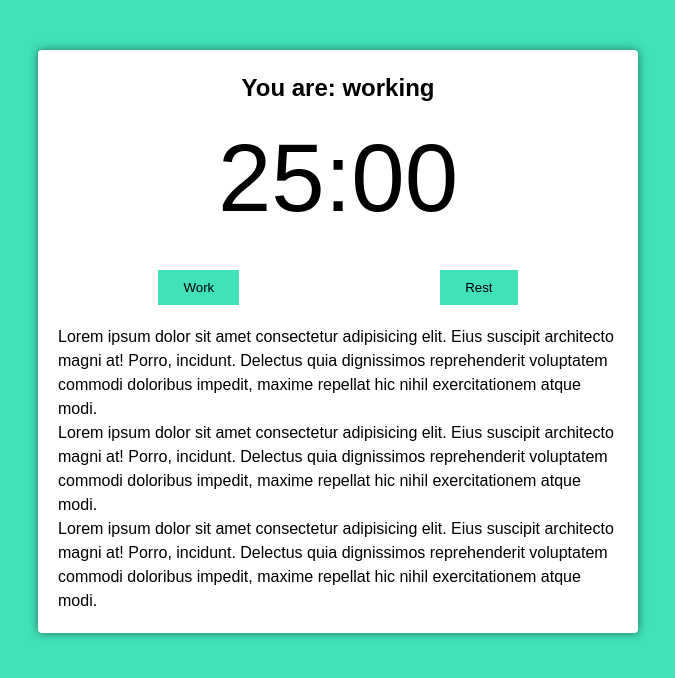
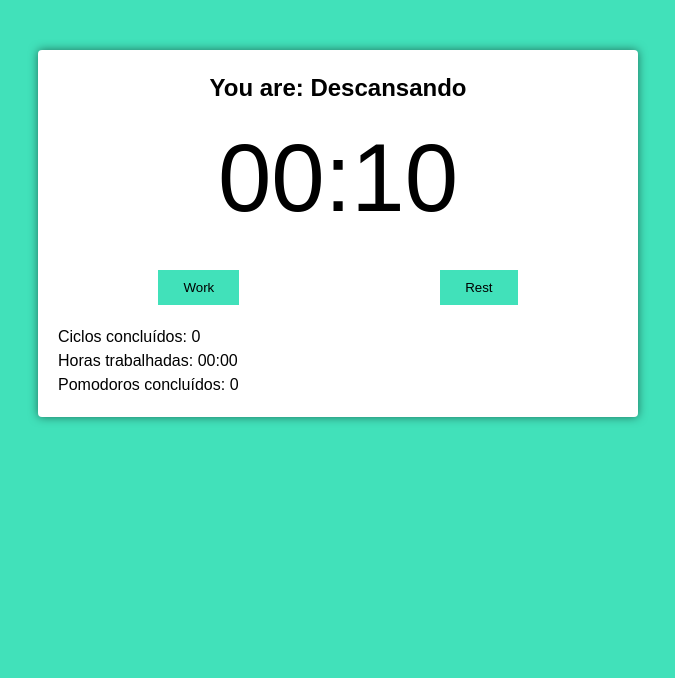
Before and after one commit to apolomoraes/pomodoro-ts, a React (Vite) app: page / in a window 1280 px wide. Shown: the top 678 px of the page, without its empty margins (302-977 px from the left). Built offline with nearby package versions, Linux system fonts and the light colour scheme.

Commit message:
added pomodoro logic

```diff
--- a/src/App.tsx
+++ b/src/App.tsx
@@ -4,9 +4,9 @@ export function App(): JSX.Element {
   return (
     <div className="container">
       <PomodoroTimer
-        pomodoroTime={1500}
-        shortRestTime={300}
-        longRestTime={900}
+        pomodoroTime={10}
+        shortRestTime={10}
+        longRestTime={10}
         cycles={4}
       />
     </div>
--- a/src/components/pomodoro-timer.tsx
+++ b/src/components/pomodoro-timer.tsx
@@ -1,9 +1,10 @@
-import { useState, useEffect } from 'react'
+import { useState, useEffect, useCallback } from 'react'
 import { useInterval } from '../hooks/use-interval';
 import { Button } from './button';
 import { Timer } from './timer';
 import bellStart from '../sounds/bell-start.mp3';
 import bellFinish from '../sounds/bell-finish.mp3';
+import { secondsToTime } from '../utils/seconds-to-time';
 
 const audioStartWorking = new Audio(bellStart);
 const audioStopWorking = new Audio(bellFinish);
@@ -18,26 +19,28 @@ export function PomodoroTimer(props: Props): JSX.Element {
   const [timeCouting, setTimeCouting] = useState(false);
   const [working, setWorking] = useState(false);
   const [resting, setResting] = useState(false);
-
-  useEffect(() => {
-    if (working) document.body.classList.add('working');
-    if (resting) document.body.classList.remove('working');
-    // eslint-disable-next-line react-hooks/exhaustive-deps
-  }, [working]);
+  const [cyclesQtdManager, setCyclesQtdManager] = useState(new Array(props.cycles - 1).fill(true));
+  const [completedCycles, setCompletedCycles] = useState(0);
+  const [fullWorkingTime, setFullWorkingTime] = useState(0);
+  const [numberOfPomodoros, setNumberOfPomodoros] = useState(0);
 
   useInterval(() => {
     setMainTime(mainTime - 1);
+
+    if (working) setFullWorkingTime(fullWorkingTime + 1);
   }, timeCouting ? 1000 : null);
 
-  const configureWork = () => {
+  // eslint-disable-next-line react-hooks/exhaustive-deps
+  const configureWork = useCallback(() => {
     setTimeCouting(true);
     setWorking(true);
     setResting(false);
     setMainTime(props.pomodoroTime);
     audioStartWorking.play();
-  };
+  }, [setTimeCouting, setWorking, setResting, setMainTime, props.pomodoroTime]);
 
-  const configureRest = (long: boolean) => {
+  // eslint-disable-next-line react-hooks/exhaustive-deps
+  const configureRest = useCallback((long: boolean) => {
     setTimeCouting(true);
     setWorking(false);
     setResting(true);
@@ -49,11 +52,34 @@ export function PomodoroTimer(props: Props): JSX.Element {
     }
 
     audioStopWorking.play();
-  }
+  }, [setTimeCouting, setWorking, setResting, setMainTime, props.longRestTime, props.shortRestTime]);
+
+  useEffect(() => {
+    if (working) document.body.classList.add('working');
+    if (resting) document.body.classList.remove('working');
+    // eslint-disable-next-line react-hooks/exhaustive-deps
+
+    if (mainTime > 0) return;
+
+    if (working && cyclesQtdManager.length > 0) {
+      configureRest(false);
+      cyclesQtdManager.pop();
+    } else if (working && cyclesQtdManager.length <= 0) {
+      configureRest(true);
+      setCyclesQtdManager(new Array(props.cycles - 1).fill(true));
+      setCompletedCycles(completedCycles + 1);
+    }
+
+    if (working) setNumberOfPomodoros(numberOfPomodoros + 1);
+
+    if (resting) configureWork();
+
+    // eslint-disable-next-line react-hooks/exhaustive-deps
+  }, [working, resting, mainTime, configureRest, setCyclesQtdManager, configureWork, cyclesQtdManager, numberOfPomodoros, props.cycles, completedCycles]);
 
   return (
     <div className="pomodoro">
-      <h2>You are: working</h2>
+      <h2>You are: {working ? 'Trabalhando' : 'Descansando'}</h2>
       <Timer mainTime={mainTime} />
       <div className="controls">
         <Button
@@ -72,9 +98,9 @@ export function PomodoroTimer(props: Props): JSX.Element {
       </div>
 
       <div className="datails">
-        <p>Lorem ipsum dolor sit amet consectetur adipisicing elit. Eius suscipit architecto magni at! Porro, incidunt. Delectus quia dignissimos reprehenderit voluptatem commodi doloribus impedit, maxime repellat hic nihil exercitationem atque modi.</p>
-        <p>Lorem ipsum dolor sit amet consectetur adipisicing elit. Eius suscipit architecto magni at! Porro, incidunt. Delectus quia dignissimos reprehenderit voluptatem commodi doloribus impedit, maxime repellat hic nihil exercitationem atque modi.</p>
-        <p>Lorem ipsum dolor sit amet consectetur adipisicing elit. Eius suscipit architecto magni at! Porro, incidunt. Delectus quia dignissimos reprehenderit voluptatem commodi doloribus impedit, maxime repellat hic nihil exercitationem atque modi.</p>
+        <p>Ciclos concluídos: {completedCycles}</p>
+        <p>Horas trabalhadas: {secondsToTime(fullWorkingTime)}</p>
+        <p>Pomodoros concluídos: {numberOfPomodoros}</p>
       </div>
     </div>
   )
```
